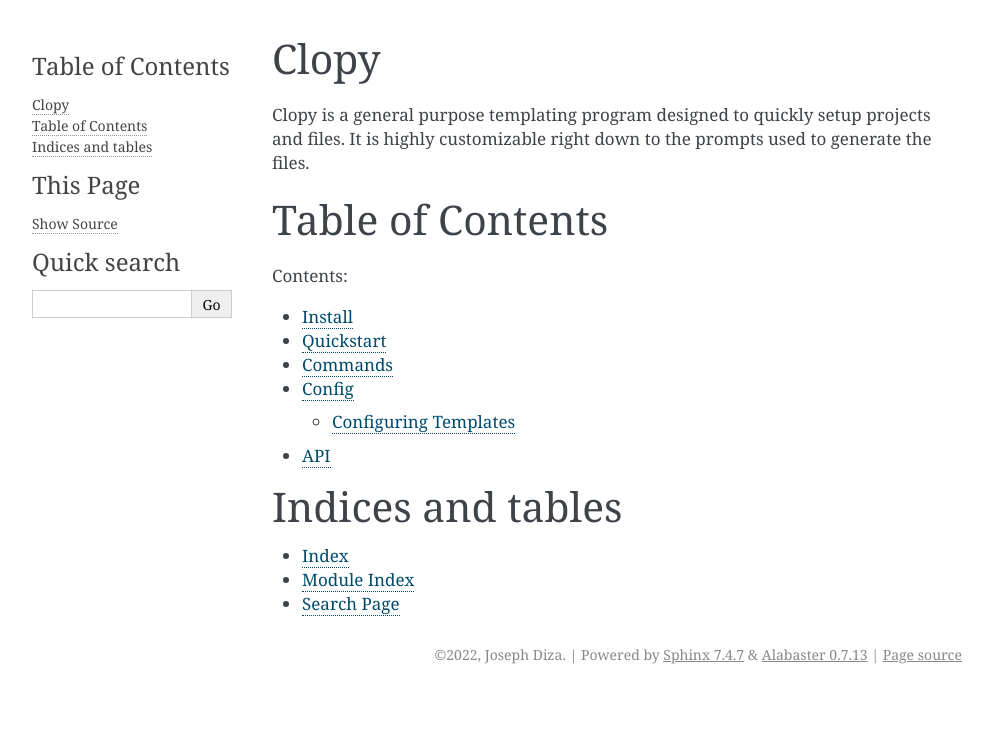
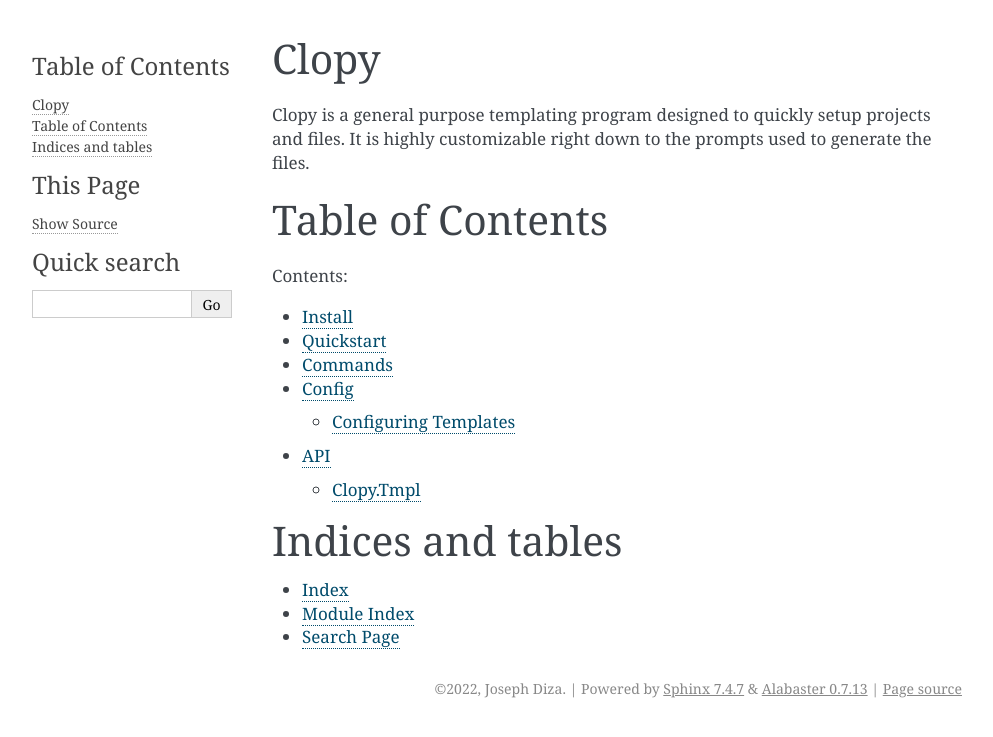
Before and after one commit to jmdaemon/bang, a Sphinx documentation site: the page built from docs/index.rst, in a window 1280 px wide. Shown: the top 737 px of the page, without its empty margins (148-1141 px from the left). Built offline with Sphinx 7.4.7, drawn with Linux system fonts in a browser that asks for light colours.

```diff
--- a/docs/api.rst
+++ b/docs/api.rst
@@ -2,3 +2,9 @@
 
 API
 ===
+
+Clopy.Tmpl
+----
+
+.. automodule:: clopy.tmpl
+   :members:
--- a/docs/conf.py
+++ b/docs/conf.py
@@ -31,6 +31,7 @@ release = '0.1.9'
 # extensions coming with Sphinx (named 'sphinx.ext.*') or your custom
 # ones.
 extensions = [
+    'sphinx.ext.autodoc'
 ]
 
 # Add any paths that contain templates here, relative to this directory.
```
